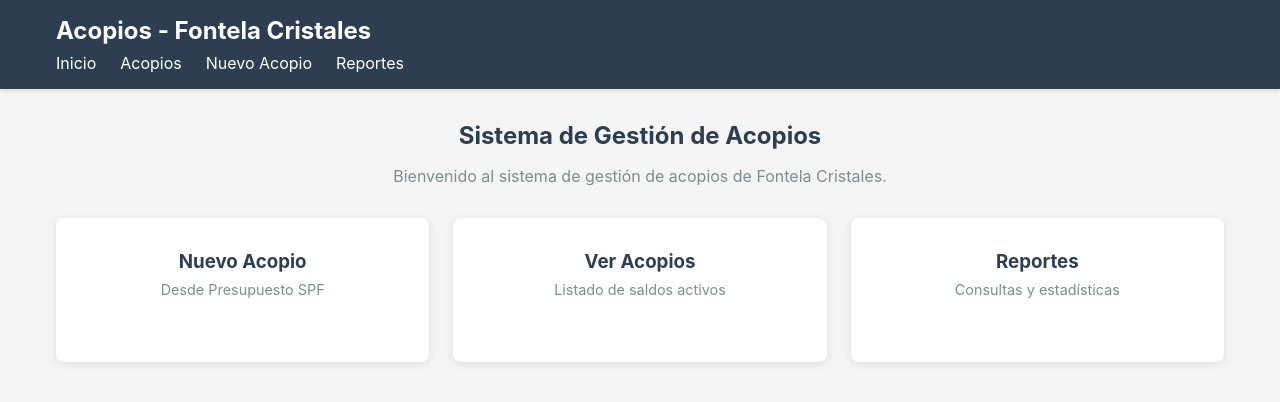
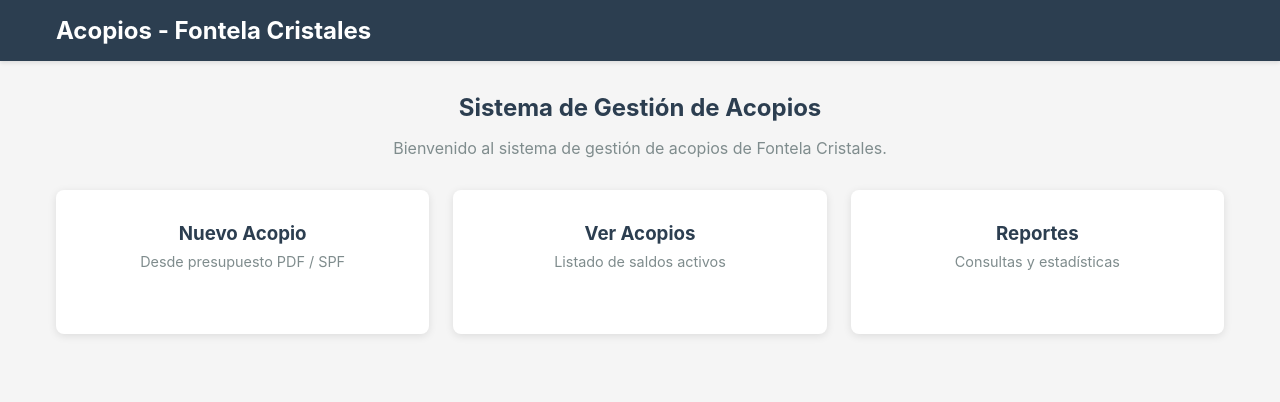
Before and after one commit to isalva-glitch/Acopios, a React (Vite) app in the folder frontend/: page / in a window 1280 px wide. Shown: the top 402 px of the page. Built offline with nearby package versions, Linux system fonts and the light colour scheme; no server answers.

Commit message:
Refactor Home header and update Nuevo Acopio copy

```diff
--- a/frontend/src/App.css
+++ b/frontend/src/App.css
@@ -13,25 +13,10 @@
 
 .navbar h1 {
     font-size: 1.5rem;
-    margin-bottom: 0.5rem;
+    margin: 0;
 }
 
-.nav-links {
-    list-style: none;
-    display: flex;
-    gap: 1.5rem;
-    flex-wrap: wrap;
-}
 
-.nav-links a {
-    color: white;
-    text-decoration: none;
-    transition: color 0.2s;
-}
-
-.nav-links a:hover {
-    color: #3498db;
-}
 
 .container {
     max-width: 1200px;
--- a/frontend/src/App.tsx
+++ b/frontend/src/App.tsx
@@ -13,12 +13,6 @@
                 <nav className="navbar">
                     <div className="container">
                         <h1>Acopios - Fontela Cristales</h1>
-                        <ul className="nav-links">
-                            <li><Link to="/">Inicio</Link></li>
-                            <li><Link to="/acopios">Acopios</Link></li>
-                            <li><Link to="/acopios/alta">Nuevo Acopio</Link></li>
-                            <li><Link to="/reportes">Reportes</Link></li>
-                        </ul>
                     </div>
                 </nav>
 
@@ -48,7 +42,7 @@
             <div className="home-cards">
                  <Link to="/acopios/alta" className="card">
                     <h3>Nuevo Acopio</h3>
-                    <p>Desde Presupuesto SPF</p>
+                    <p>Desde presupuesto PDF / SPF</p>
                 </Link>
                 <Link to="/acopios" className="card">
                     <h3>Ver Acopios</h3>
```
